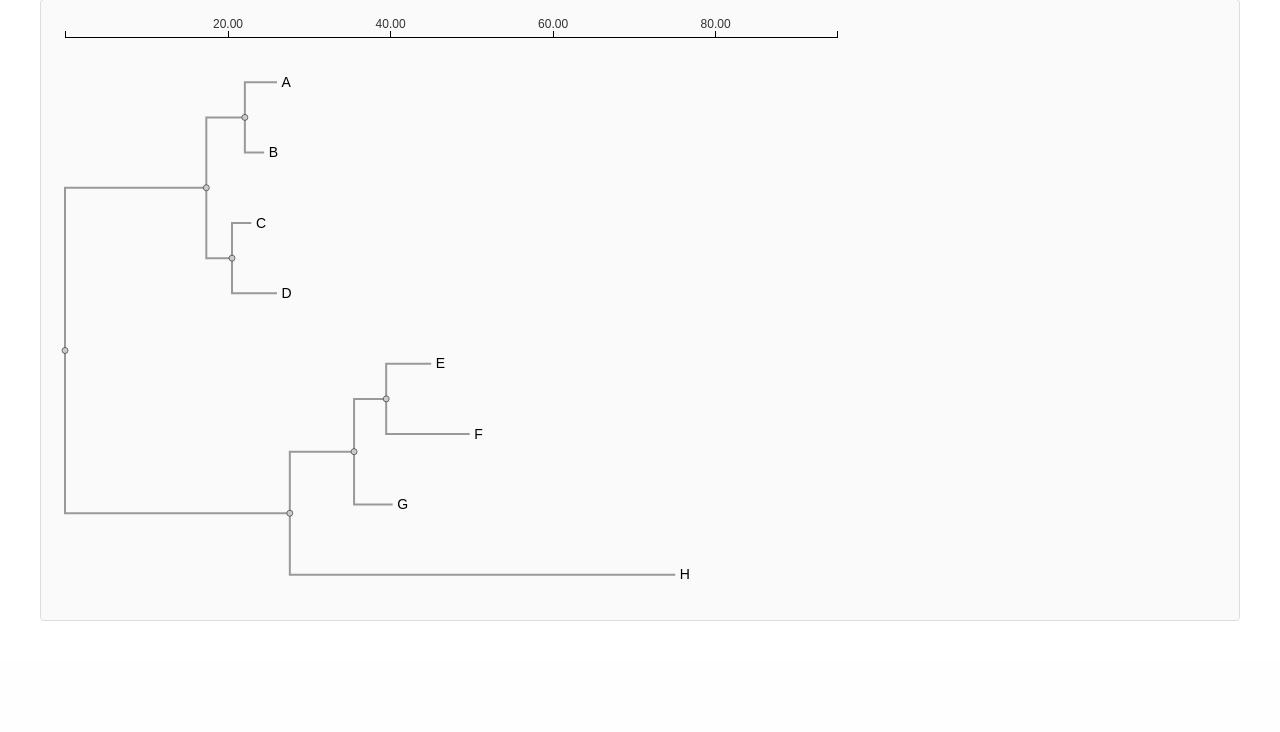
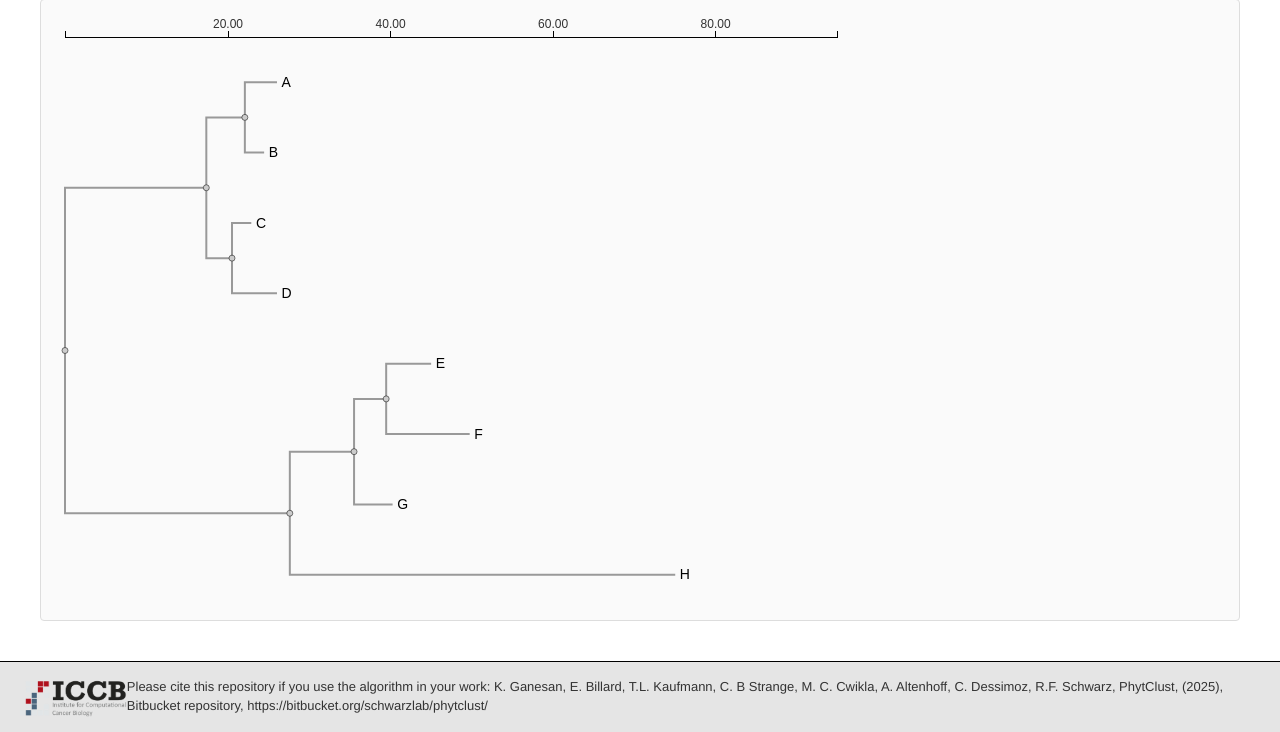
Before and after one commit to ICCB-Cologne/PhytClust, a FastAPI app: page / in a window 1280 px wide. Shown: the part 632-1364 px from the top of the page. Before the commit the page ends 1253 px from the top, so only its background shows below. Run offline with FastAPI, Linux system fonts and the light colour scheme; data that the repository does not hold is empty; some libraries are stand-ins or nearby versions.

Commit message:
add footer

```diff
--- a/src/phytclust/gui/templates/index.html
+++ b/src/phytclust/gui/templates/index.html
@@ -49,6 +49,42 @@
             padding: 15px 10px 10px;
             margin-bottom: 20px;
         }
+        /* FOOTER BASE */
+        .app-footer {
+            background: #e5e5e5;
+            border-top: 1px solid #000;
+            width: 100%;
+            margin: 0;
+            padding: 0;
+        }
+
+        /* Inner content wrapper */
+        .footer-inner {
+            display: flex;
+            justify-content: space-between;
+            align-items: center;
+
+            padding: 15px 20px;   /* inner padding */
+        }
+
+        /* Left, center, right columns */
+        .footer-left img,
+        .footer-center img {
+            height: 40px;         /* adjust image sizes */
+            cursor: pointer;
+        }
+
+        .footer-right p {
+            margin: 0;
+            font-size: 13px;
+            color: #333;
+        }
+
+        /* Remove Bootstrap spacing from inside */
+        .app-footer .row {
+            margin: 0;
+        }
+
     </style>
 </head>
 <body>
@@ -817,5 +853,29 @@
     });
 </script>
 
+    <!-- FOOTER -->
+    <footer class="app-footer">
+        <div class="footer-inner">
+
+            <!-- Left: footer image -->
+            <div class="footer-left">
+                <img src="/static/ICCB_logo.png" alt="Footer Logo">
+            </div>
+
+<!--            &lt;!&ndash; Center: hidden link inside an image &ndash;&gt;-->
+<!--            <div class="footer-center">-->
+<!--                <a href="https://bitbucket.org/schwarzlab/phytclust/src/master/" target="_blank">-->
+<!--                    <img src="/static/bitbucket_link.png" alt="Secret Link">-->
+<!--                </a>-->
+<!--            </div>-->
+
+            <!-- Right: footer text -->
+            <div class="footer-right">
+                <p>Please cite this repository if you use the algorithm in your work: K. Ganesan, E. Billard, T.L. Kaufmann, C. B Strange, M. C. Cwikla, A. Altenhoff, C. Dessimoz, R.F. Schwarz, PhytClust, (2025), Bitbucket repository, https://bitbucket.org/schwarzlab/phytclust/</p>
+            </div>
+
+        </div>
+    </footer>
+
 </body>
 </html>
```
Also changed, not shown: src/phytclust/gui/static/ICCB_logo.png (added), src/phytclust/gui/static/bitbucket_link.png (added).
